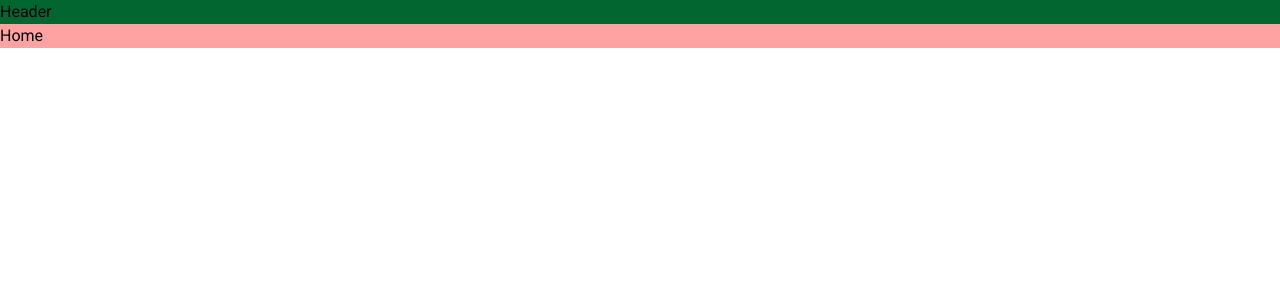
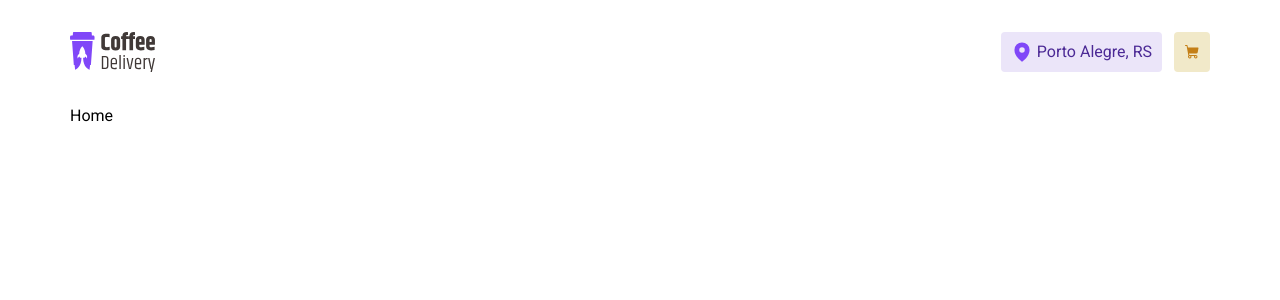
Before and after one commit to luksquitos/ignite-coffee, a React (Vite) app: page / in a window 1280 px wide. Shown: the top 300 px of the page. Built offline with nearby package versions, Linux system fonts and the light colour scheme.

Commit message:
feat: finishing static header

```diff
--- a/src/components/app/_layout.tsx
+++ b/src/components/app/_layout.tsx
@@ -4,7 +4,7 @@ import { Header } from "../shared/header";
 
 export function DefaultLayout(){
   return (
-    <div className="bg-red-300">
+    <div className="m-auto max-w-[1140px]">
       <Header/>
       <Outlet/>
     </div>
--- a/src/components/app/app.tsx
+++ b/src/components/app/app.tsx
@@ -4,8 +4,11 @@ import { Router } from "../../router"
 export function App() {
 
   return (
-    <BrowserRouter>
-      <Router />
-    </BrowserRouter>
+    // por que usar o h-screen aqui ?
+    <body>
+      <BrowserRouter>
+        <Router />
+      </BrowserRouter>
+    </body>
   )
 }
--- a/src/components/shared/header.tsx
+++ b/src/components/shared/header.tsx
@@ -1,5 +1,21 @@
+import igniteLogo from "../../assets/logo.svg"
+import { MapPinIcon, ShoppingCartIcon } from "@phosphor-icons/react"
+
+
 export function Header(){
+  //TODO Implementar balão flutuante que indica quantos itens o usuário tem no carrinho.
   return (
-    <div className="bg-green-800">Header</div>
+    <div className="py-8 flex items-center justify-between">
+      <img src={igniteLogo} alt="#" />
+      <div className="flex gap-3">
+        <button className="bg-purple-light flex items-center gap-1 rounded px-[10px] py-2 text-purple-dark font-bold">
+          <MapPinIcon weight="fill" className="text-purple" size={22}/>
+          Porto Alegre, RS
+        </button>
+        <button className="bg-yellow-light rounded px-[10px] py-2">
+          <ShoppingCartIcon weight="fill" className="text-yellow-dark"/>
+        </button>
+      </div>
+    </div>
   )
 }
```
